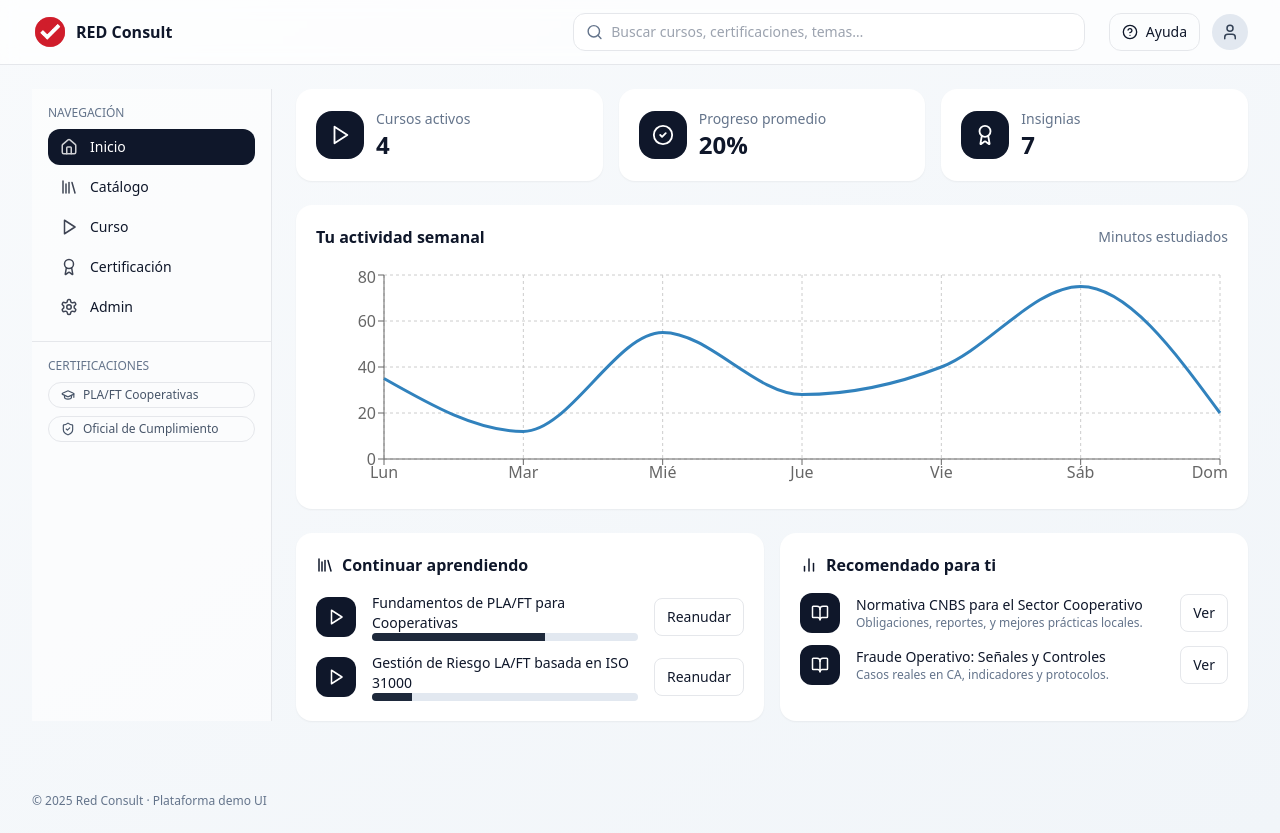
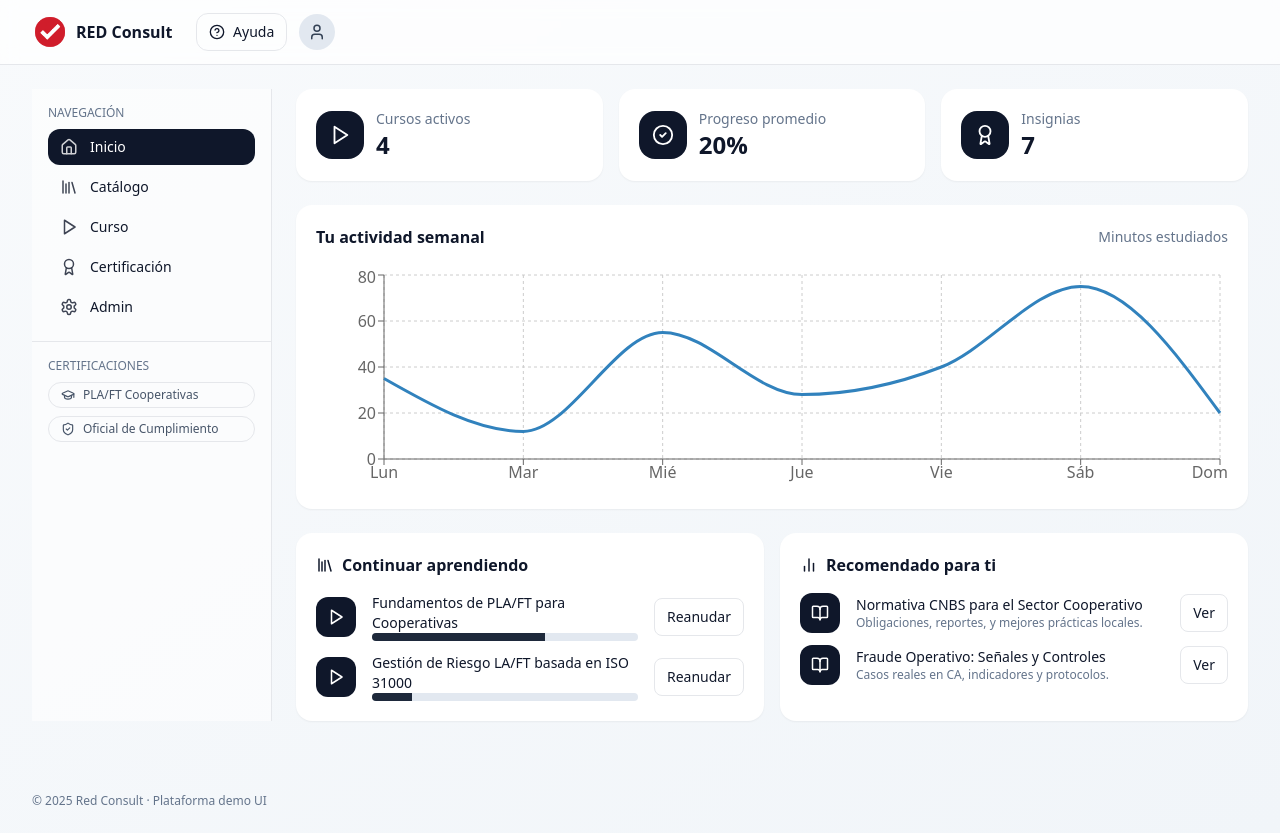
Before and after one commit to chahinjosue/red-consult-ui, a React (Vite) app: page / in a window 1280 px wide. Built offline with nearby package versions, Linux system fonts and the light colour scheme.

Commit message:
Update App.jsx

```diff
--- a/src/App.jsx
+++ b/src/App.jsx
@@ -142,18 +142,6 @@ function TopBar({ onSearch }) {
           />
           <div className="leading-tight">
             <div className="text-slate-900 font-semibold">RED Consult</div>
-          </div>
-        </div>
-
-        <div className="ml-auto w-full max-w-lg">
-          <div className="flex items-center gap-2 rounded-xl border bg-white px-3 py-2">
-            <Search size={18} className="text-slate-500" />
-            <input
-              type="text"
-              placeholder="Buscar cursos, certificaciones, temas…"
-              className="w-full outline-none text-sm"
-              onChange={(e) => onSearch?.(e.target.value)}
-            />
           </div>
         </div>
 
```
